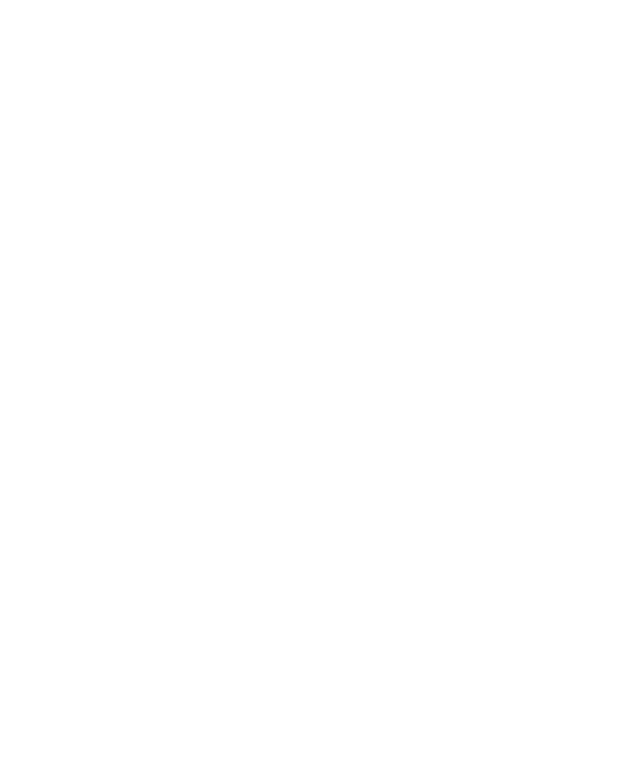
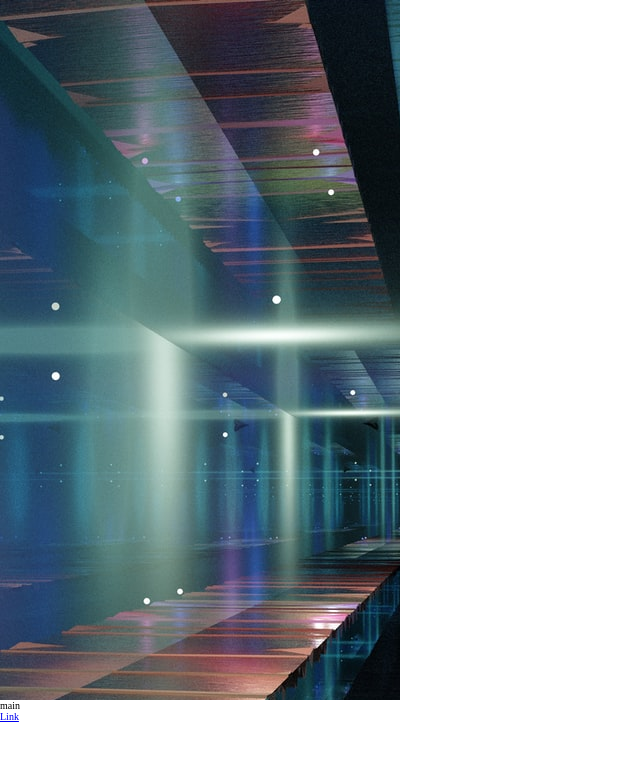
Before and after one commit to voidalgorthm/sign-up-form, a plain HTML site: page index.html in a window 1280 px wide. Shown: the whole page, without its empty margins (0-640 px from the left). Drawn offline with Linux system fonts and the light colour scheme.

Commit message:
feat: add new background image for left panel

```diff
--- a/index.html
+++ b/index.html
@@ -1,5 +1,6 @@
 <!DOCTYPE html>
 <html lang="en">
+
 <head>
     <meta charset="UTF-8">
     <meta http-equiv="X-UA-Compatible" content="IE=edge">
@@ -8,7 +9,19 @@
     <link rel="stylesheet" href="sign-up-form.css">
     <script src="sign-up-form.js" defer></script>
 </head>
+
 <body>
+    <div class="registration">
+        <div class="side">
+            <div class="logo"></div>
+        </div>
+        <main class="forms">
+            main
+        </main>
+    </div>
+    <footer><a
+            href="https://unsplash.com/photos/qtx68-0Qlbs?utm_source=unsplash&utm_medium=referral&utm_content=creditShareLink">Link</a>
+    </footer>
+</body>
 
-</body>
 </html>
--- a/sign-up-form.css
+++ b/sign-up-form.css
@@ -0,0 +1,19 @@
+:root {
+    font-size: 62.5%;
+}
+
+* {
+    margin: 0;
+    padding: 0;
+    box-sizing: border-box;
+}
+
+.side {
+    background-image: url('brecht-corbeel-qtx68-0Qlbs-unsplash-small.jpg');
+    height: 700px;
+    width: 400px;
+}
+
+footer {
+    height: 10px;
+}
```
Also changed, not shown: brecht-corbeel-qtx68-0Qlbs-unsplash-small.jpg (added), sign-up-form.png (added), 1 other file.
